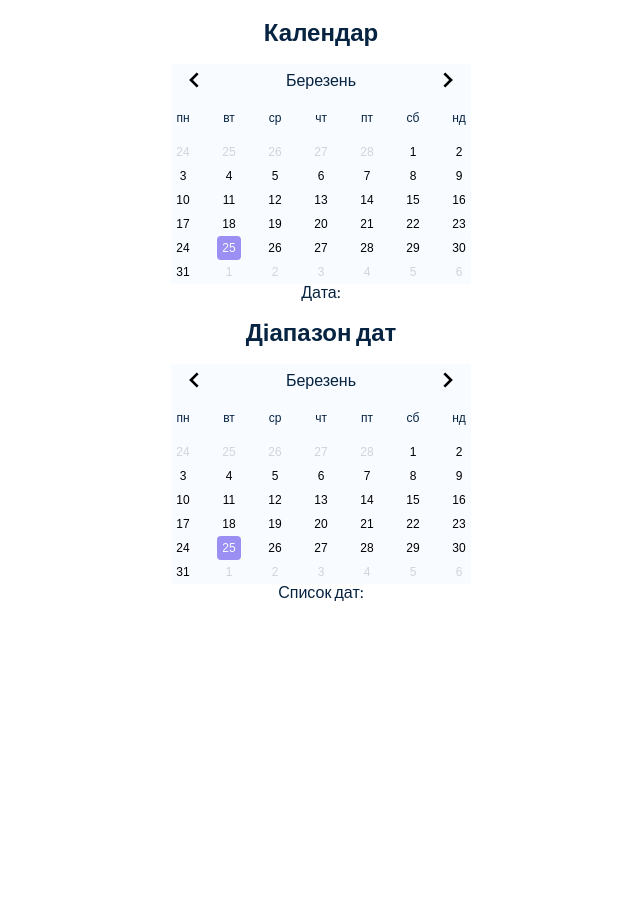
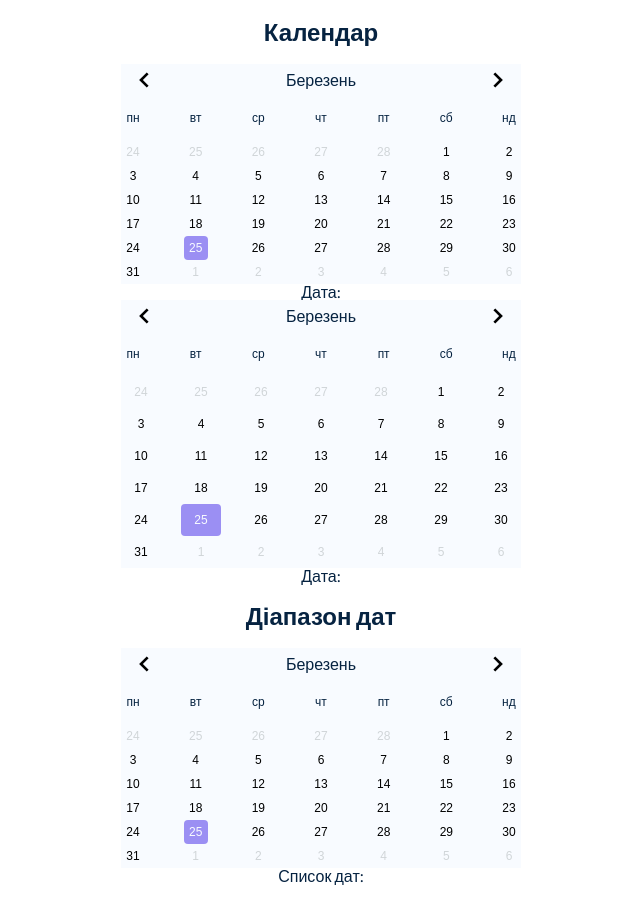
Before and after one commit to Yevhenns/bme-calendar, a React (Vite) app: page / in a window 1280 px wide. Shown: the whole page, without its empty margins (319-959 px from the left). Before the commit the page ends 800 px from the top, so only its background shows below. Built offline with nearby package versions, Linux system fonts and the light colour scheme.

Commit message:
added size controls

```diff
--- a/package.json
+++ b/package.json
@@ -1,7 +1,7 @@
 {
   "name": "bme-calendar",
   "private": false,
-  "version": "1.0.13",
+  "version": "1.0.14",
   "author": "Yevhen Ziuskin",
   "type": "module",
   "files": [
--- a/src/App.tsx
+++ b/src/App.tsx
@@ -10,6 +10,8 @@ function App() {
     <>
       <h2>Календар</h2>
       <Calendar setDay={setDay} />
+      <p>Дата: {day}</p>
+      <Calendar setDay={setDay} daySize={{ width: 40, height: 32 }} />
       <p>Дата: {day}</p>
       <h2>Діапазон дат</h2>
       <Calendar type="range" setRange={setRange} range={range} />
--- a/src/components/Calendar/Calendar.module.css
+++ b/src/components/Calendar/Calendar.module.css
@@ -1,5 +1,5 @@
 .calendar {
   background-color: #f8fbff;
   width: 100%;
-  max-width: 300px;
+  max-width: 400px;
 }
--- a/src/components/Calendar/Calendar.tsx
+++ b/src/components/Calendar/Calendar.tsx
@@ -10,18 +10,32 @@ import css from "./Calendar.module.css";
 
 dayjs.extend(minMax);
 
+interface Desktop {
+  width: 24;
+  height: 24;
+}
+
+interface Mobile {
+  width: 40;
+  height: 32;
+}
+
+export type DaySize = Desktop | Mobile;
+
 type CalendarProps =
   | {
       type?: "calendar";
       setDay: React.Dispatch<React.SetStateAction<string | undefined>>;
       setRange?: never;
       range?: never;
+      daySize?: DaySize;
     }
   | {
       type: "range";
       setDay?: never;
       setRange: React.Dispatch<React.SetStateAction<string[] | undefined>>;
       range: string[] | undefined;
+      daySize?: DaySize;
     };
 
 export function Calendar({
@@ -29,6 +43,7 @@ export function Calendar({
   setDay,
   setRange,
   range,
+  daySize = { width: 24, height: 24 },
 }: CalendarProps) {
   const [selectedDay, setSelectedDay] = useState<string>();
   const [secondDay, setSecondDay] = useState<string>();
@@ -97,6 +112,7 @@ export function Calendar({
         secondDay={secondDay}
         setUpSelectedDay={setUpSelectedDay}
         range={range}
+        daySize={daySize}
       />
     </div>
   );
--- a/src/components/CalendarBody/CalendarBody.tsx
+++ b/src/components/CalendarBody/CalendarBody.tsx
@@ -1,4 +1,5 @@
 import { Day, Month } from "../../types/types";
+import { DaySize } from "../Calendar/Calendar";
 import { CalendarWeek } from "../CalendarWeek/CalendarWeek";
 import css from "./CalendarBody.module.css";
 
@@ -8,6 +9,7 @@ interface CalendarBodyBody {
   secondDay: string | undefined;
   setUpSelectedDay: (dayItem: Day) => void;
   range: string[] | undefined;
+  daySize: DaySize;
 }
 
 export function CalendarBody({
@@ -16,6 +18,7 @@ export function CalendarBody({
   secondDay,
   setUpSelectedDay,
   range,
+  daySize,
 }: CalendarBodyBody) {
   return (
     <div className={css.monthWrapper}>
@@ -30,6 +33,7 @@ export function CalendarBody({
               selectedDay={selectedDay}
               secondDay={secondDay}
               range={range}
+              daySize={daySize}
             />
           );
         })}
--- a/src/components/CalendarDay/CalendarDay.module.css
+++ b/src/components/CalendarDay/CalendarDay.module.css
@@ -21,8 +21,6 @@
   }
 
   .container {
-    width: 24px;
-    height: 24px;
     background-color: transparent;
     border: none;
     border-radius: 4px;
@@ -35,7 +33,6 @@
     padding: 0;
 
     &.isGapBtn {
-      width: 100%;
       background-color: transparent;
       cursor: default;
 
--- a/src/components/CalendarDay/CalendarDay.tsx
+++ b/src/components/CalendarDay/CalendarDay.tsx
@@ -3,6 +3,7 @@ import weekOfYear from "dayjs/plugin/weekOfYear";
 import clsx from "clsx";
 import { Day } from "../../types/types";
 import css from "./CalendarDay.module.css";
+import { DaySize } from "../Calendar/Calendar";
 
 dayjs.extend(weekOfYear);
 
@@ -13,6 +14,7 @@ interface DayWrapperProps {
   secondDay: string | undefined;
   slicedArray: Day[];
   range: string[] | undefined;
+  daySize: DaySize;
 }
 
 export function CalendarDay({
@@ -22,6 +24,7 @@ export function CalendarDay({
   secondDay,
   slicedArray,
   range,
+  daySize,
 }: DayWrapperProps) {
   const { id, type } = dayItem;
 
@@ -52,6 +55,10 @@ export function CalendarDay({
       )}
     >
       <button
+        style={{
+          width: isGap ? "100% " : daySize.width,
+          height: daySize.height,
+        }}
         onClick={onClick}
         className={clsx(
           css.container,
--- a/src/components/CalendarWeek/CalendarWeek.tsx
+++ b/src/components/CalendarWeek/CalendarWeek.tsx
@@ -1,6 +1,7 @@
 import { Day, Week } from "src/types/types";
 import { CalendarDay } from "../CalendarDay/CalendarDay";
 import css from "./CalendarWeek.module.css";
+import { DaySize } from "../Calendar/Calendar";
 
 interface CalendarWeekProps {
   week: Week;
@@ -9,6 +10,7 @@ interface CalendarWeekProps {
   selectedDay: string | undefined;
   secondDay: string | undefined;
   range: string[] | undefined;
+  daySize: DaySize;
 }
 
 export function CalendarWeek({
@@ -18,6 +20,7 @@ export function CalendarWeek({
   selectedDay,
   secondDay,
   range,
+  daySize,
 }: CalendarWeekProps) {
   const extraItems = [
     { id: "1", type: "gap" },
@@ -58,6 +61,7 @@ export function CalendarWeek({
             secondDay={secondDay}
             slicedArray={slicedArray}
             range={range}
+            daySize={daySize}
           />
         );
       })}
```
